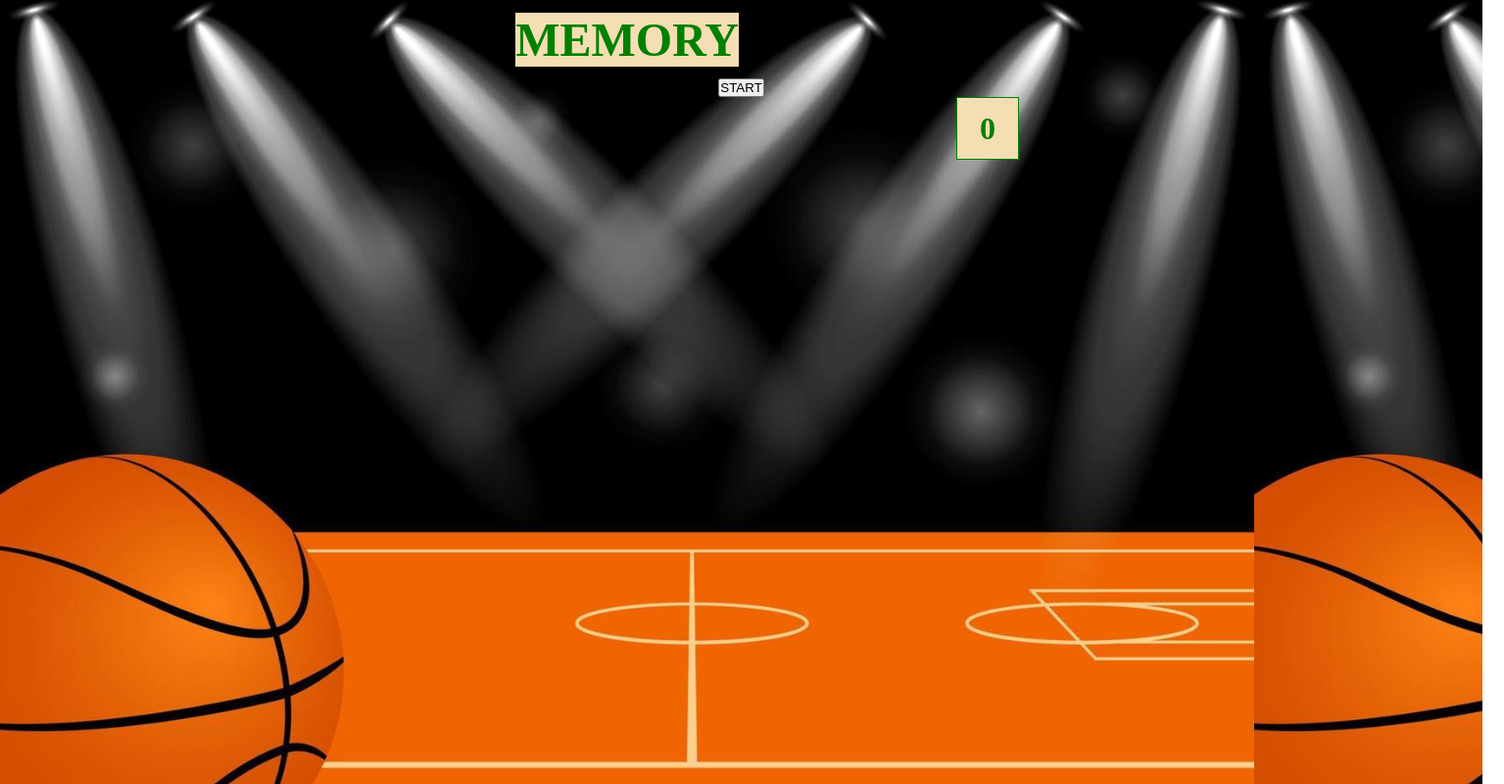
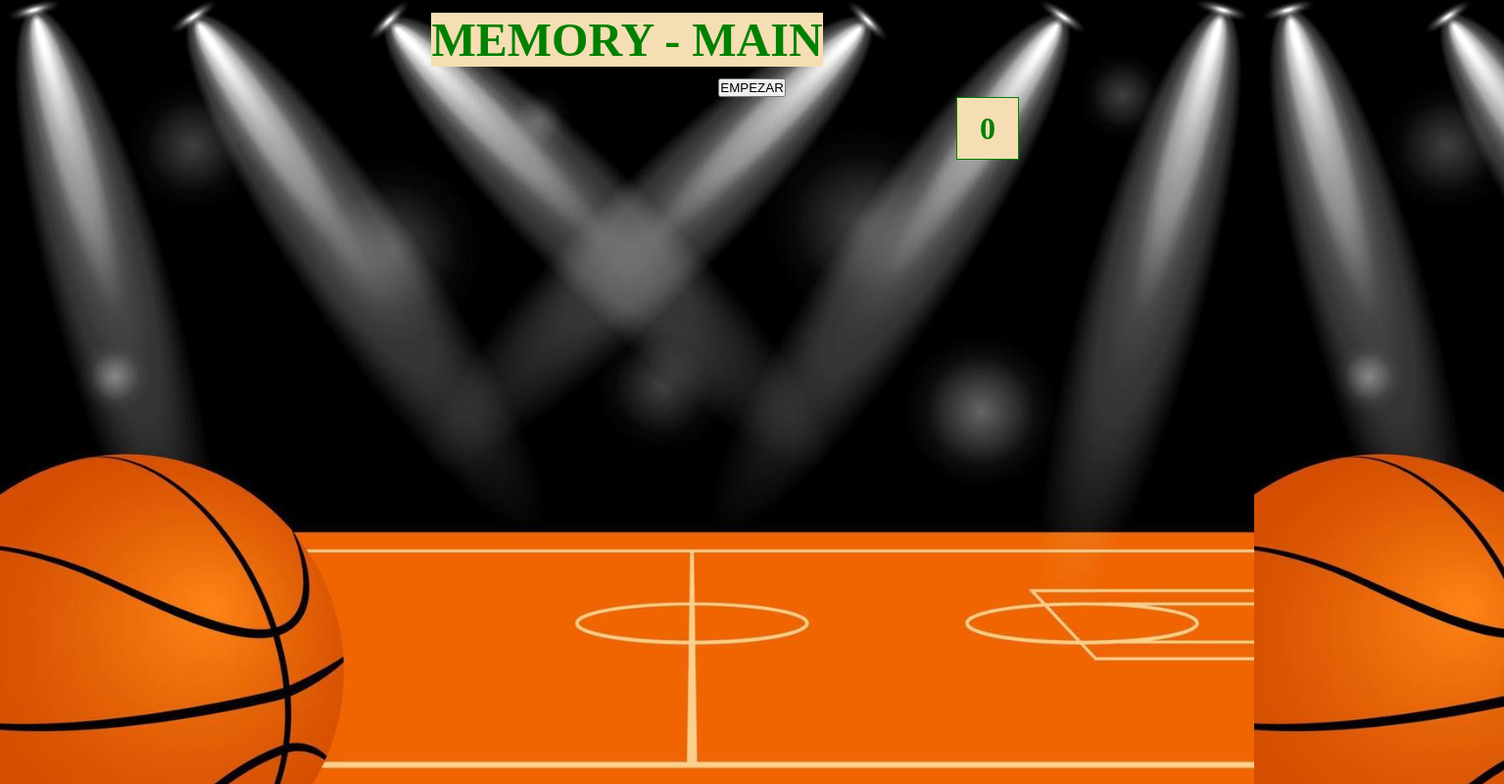
Before and after one commit to oriolpujadas/EquipDesenvWeb, a plain HTML site: page Memory-main/Memory-main/index.html in a window 1280 px wide. Shown: the whole page at 98% size, 1535 px wide, since content can reach past the window. Drawn offline with Linux system fonts and the light colour scheme.

Commit message:
canvis FRONTEND

```diff
--- a/Memory-main/Memory-main/index.html
+++ b/Memory-main/Memory-main/index.html
@@ -1,18 +1,18 @@
 <!DOCTYPE html>
-<html lang="en">
+<html lang="es">
 <head>
     <meta charset="UTF-8">
     <meta name="viewport" content="width=device-width, initial-scale=1.0">
-    <script src="./index.js" type="text/javascript">  </script>
+    <script src="./index.js" type="text/javascript"></script>
     <link rel="stylesheet" href="index.css">
     <title>MEMORY</title>
 </head>
 
 <body>
     <header>
-        <h1>MEMORY</h1>
+        <h1>MEMORY - MAIN </h1>
     </header>
-    <button onclick="ompleCaixa(16,girada,img)">START</button>
+    <button onclick="ompleCaixa(16,girada,img)">EMPEZAR</button>
     <div id="scoreContainer">
       <div id="score">0</div>
     </div>
```
